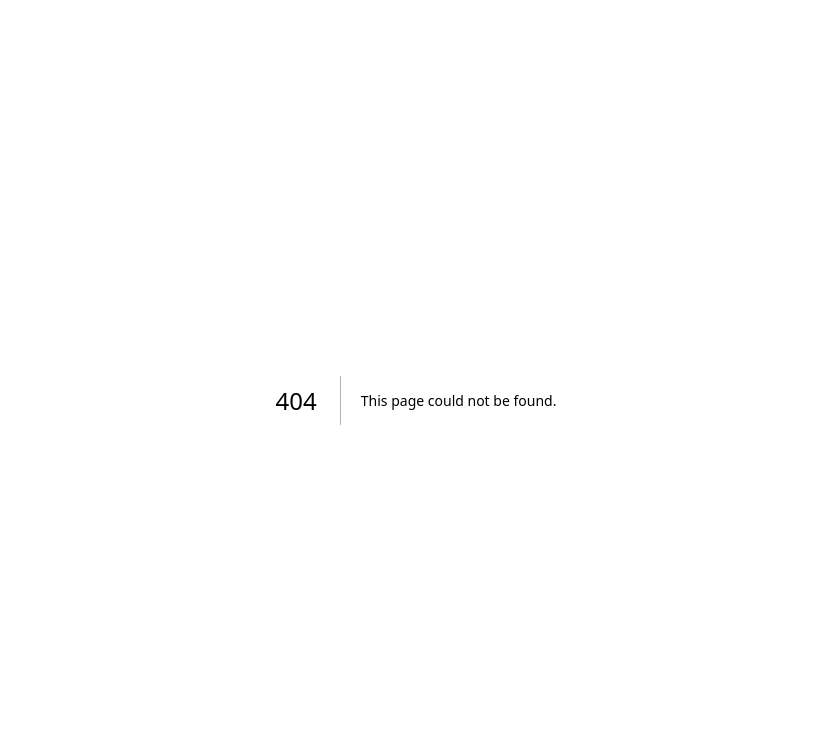
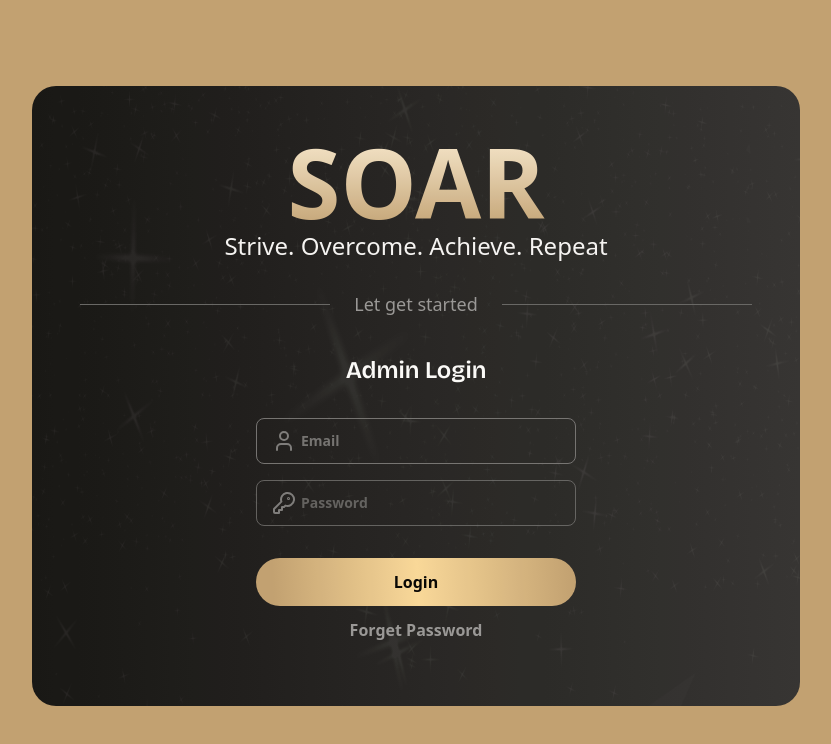
Before and after one commit to sda34495/soar-web-app-front, a Next.js app: page /auth/admin in a window 1280 px wide. Before the commit this address had no page. Shown: the top 744 px of the page, without its empty margins (224-1055 px from the left). Built offline with nearby package versions, Linux system fonts and the light colour scheme; a web font is replaced by a local one.

Commit message:
add: admin page

```diff
--- /dev/null
+++ b/src/app/auth/admin/page.tsx
@@ -0,0 +1,126 @@
+"use client";
+import React from "react";
+import Image from "next/image";
+import bgImage from "../../../../public/bg.png";
+import { FaTwitter } from "react-icons/fa6";
+import { RiInstagramFill } from "react-icons/ri";
+import { FaFacebook } from "react-icons/fa";
+
+function AdminLogin() {
+  return (
+    <div className=" bg-[#C2A171] min-h-screen text-white flex items-center justify-center px-4">
+      {/* Container */}
+      <div className="  relative opacity-95 overflow-hidden mt-8 mb-10 bg-gradient-to-l from-[#333333] to-[#121212] rounded-3xl max-w-3xl w-full p-8 sm:p-10 lg:p-12">
+        {/* Background image */}
+        <Image
+          src={bgImage}
+          alt="bgimage"
+          className="w-full h-full opacity-5 absolute inset-0 -z-10" // Add -z-10 to send the image behind
+        />
+
+        {/* Header */}
+        <div className="text-center mb-2 relative z-20">
+          {" "}
+          {/* Added relative z-20 */}
+          <h1 className="text-4xl z-50 md:text-5xl lg:text-8xl font-bold text-transparent bg-clip-text bg-gradient-to-b from-[#fbedd3] to-[#c3a374]">
+            SOAR
+          </h1>
+          <p className="text-[#F8F8F8] text-lg sm:text-xl md:text-2xl ">
+            Strive. Overcome. Achieve. Repeat
+          </p>
+          <div className="py-3 mt-4 flex items-center text-lg before:flex-1 before:border-t before:border-[#656565] before:me-6 after:flex-1 after:border-t after:border-[#656565] after:ms-6 dark:text-[#989898] text-[#989898]">
+            Let get started
+          </div>
+        </div>
+
+        {/* Login and Signup Forms */}
+        <div className="flex flex-col lg:flex-row items-center justify-between gap-8 relative z-20">
+          {" "}
+          {/* Add relative z-20 */}
+          {/* Login Form */}
+          <div className="flex-1 relative justify-center w-full max-w-xs mx-auto z-20">
+            <h2 className="text-2xl mb-8 mt-4 text-center font-semibold font-Bricolage-Grotesque ">
+            Admin Login
+            </h2>
+            <form>
+            <div className="mb-4">
+                <div className="relative">
+                  <input
+                    type="email"
+                    name="email"
+                    placeholder="Email"
+
+                    className="peer py-3 px-4 pl-11 block w-full bg-transparent opacity-90 border-[#7c7c7c] rounded-lg text-sm placeholder-[#7c7c7c] font-semibold focus:outline-none  border "
+                  />
+                  <div className="absolute inset-y-0 left-0 flex items-center pointer-events-none pl-4">
+                    <svg
+                      className="shrink-0 w-6 h-6 text-[#7c7c7c]"
+                      xmlns="http://www.w3.org/2000/svg"
+                      width="24"
+                      height="24"
+                      viewBox="0 0 24 24"
+                      fill="none"
+                      stroke="currentColor"
+                      strokeWidth="2"
+                      strokeLinecap="round"
+                      strokeLinejoin="round"
+                    >
+                      <path d="M19 21v-2a4 4 0 0 0-4-4H9a4 4 0 0 0-4 4v2"></path>
+                      <circle cx="12" cy="7" r="4"></circle>
+                    </svg>
+                  </div>
+                </div>
+
+              </div>
+
+              <div className="mb-4">
+                <div className="relative">
+                  <input
+                    type="password"
+                    name="password"
+                    placeholder="Password"
+
+                    className="peer py-3 px-4 pl-11 block w-full bg-transparent opacity-70 border-[#7c7c7c] rounded-lg text-sm placeholder-[#7c7c7c] font-semibold focus:outline-none  border"
+                  />
+                  <div className="absolute inset-y-0 left-0 flex items-center pointer-events-none pl-4">
+                    <svg
+                      className="shrink-0 w-6 h-6 text-[#7c7c7c]"
+                      xmlns="http://www.w3.org/2000/svg"
+                      width="24"
+                      height="24"
+                      viewBox="0 0 24 24"
+                      fill="none"
+                      stroke="currentColor"
+                      strokeWidth="2"
+                      strokeLinecap="round"
+                      strokeLinejoin="round"
+                    >
+                      <path d="M2 18v3c0 .6.4 1 1 1h4v-3h3v-3h2l1.4-1.4a6.5 6.5 0 1 0-4-4Z"></path>
+                      <circle cx="16.5" cy="7.5" r=".5"></circle>
+                    </svg>
+                  </div>
+                </div>
+
+                <button
+                type="submit"
+                className="w-full bg-custom-gradient hover:bg-custom-gradient-hover text-black font-semibold rounded-full p-3 mt-8"
+              >
+                Login
+              </button>
+              <p className="text-md mt-3 text-[#989898] font-semibold text-center cursor-pointer hover:underline">
+                Forget Password
+              </p>
+
+              </div>
+            </form>
+          </div>
+          {/* Signup Form */}
+        </div>
+
+
+      </div>
+    </div>
+  );
+}
+
+export default AdminLogin;
```
